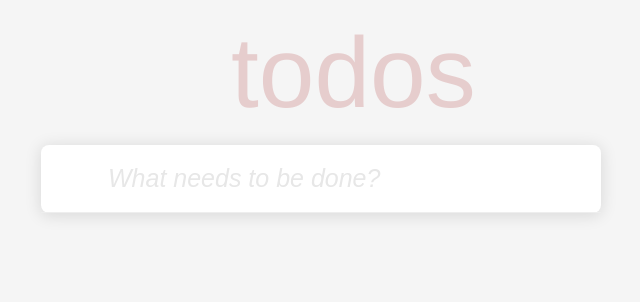
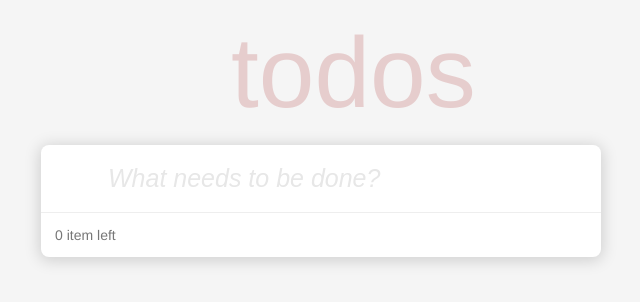
Before and after one commit to quangnguyen2019/To-do-List, a React (Create React App) app: page / in a window 1280 px wide. Shown: the top 302 px of the page, without its empty margins (319-959 px from the left). Built offline with nearby package versions, Linux system fonts and the light colour scheme.

Commit message:
Add Footer for to-do list - Show the number of items remaining

```diff
--- a/src/components/CSS/Components.css
+++ b/src/components/CSS/Components.css
@@ -3,7 +3,7 @@
   width: 560px;
   background: #fff;
   font-size: 24px;
-  box-shadow: 0px 2px 15px 2px rgba(0, 0, 0, 0.1);
+  box-shadow: 0px 2px 15px 2px rgba(0, 0, 0, 0.15);
   border-radius: 8px;
 }
 .todo-list .header {
@@ -90,4 +90,12 @@
   display: inline;
 }
 
+.footer {
+  font-size: 14px;
+  padding: 14px;
+}
+.footer .items-left {
+  color: #777;
+}
+
 /*# sourceMappingURL=Components.css.map */
--- a/src/components/CSS/Components.scss
+++ b/src/components/CSS/Components.scss
@@ -1,2 +1,3 @@
 @import 'TodoList';
 @import 'TodoItem';
+@import 'Footer';
--- /dev/null
+++ b/src/components/CSS/_Footer.scss
@@ -0,0 +1,8 @@
+.footer {
+    font-size: 14px;
+    padding: 14px;
+
+    .items-left {
+        color: #777;
+    }
+}
--- a/src/components/CSS/_TodoList.scss
+++ b/src/components/CSS/_TodoList.scss
@@ -5,7 +5,7 @@
     width: 560px;
     background: #fff;
     font-size: 24px;
-    box-shadow: 0px 2px 15px 2px rgba(0, 0, 0, 0.1);
+    box-shadow: 0px 2px 15px 2px rgba(0, 0, 0, 0.15);
     border-radius: 8px;
 
     .header {
--- /dev/null
+++ b/src/components/FooterFilter.js
@@ -0,0 +1,13 @@
+import React, { useState } from 'react';
+
+export default function(props) {
+    const { numItems } = props;
+
+    return(
+        <div className="footer">
+            <span className="items-left">
+                {numItems} {numItems > 1 ? 'items' : 'item'} left
+            </span>
+        </div>
+    );
+}
--- a/src/components/TodoList.js
+++ b/src/components/TodoList.js
@@ -1,7 +1,10 @@
 import React, { useState, useEffect } from 'react';
+
+import './CSS/Components.css';
 
 import TodoItem from './TodoItem';
 import HeaderInput from './HeaderInput';
+import FooterFilter from './FooterFilter';
 import {
     numTodosDone,
     checkAllItem,
@@ -9,8 +12,6 @@ import {
     clickItem,
     destroyItem
 } from './Functions';
-
-import './CSS/Components.css';
 
 export default function TodoList() {
     // get to-do list from localStorage
@@ -44,6 +45,8 @@ export default function TodoList() {
                     onClickDestroy={() => destroyItem(todos, setTodos, index)}
                 />
             )}
+
+            <FooterFilter numItems={todos.length} />
         </div>
     );
 }
```
Also changed, not shown: 1 other file (tests, documents, lock files or other folders).
